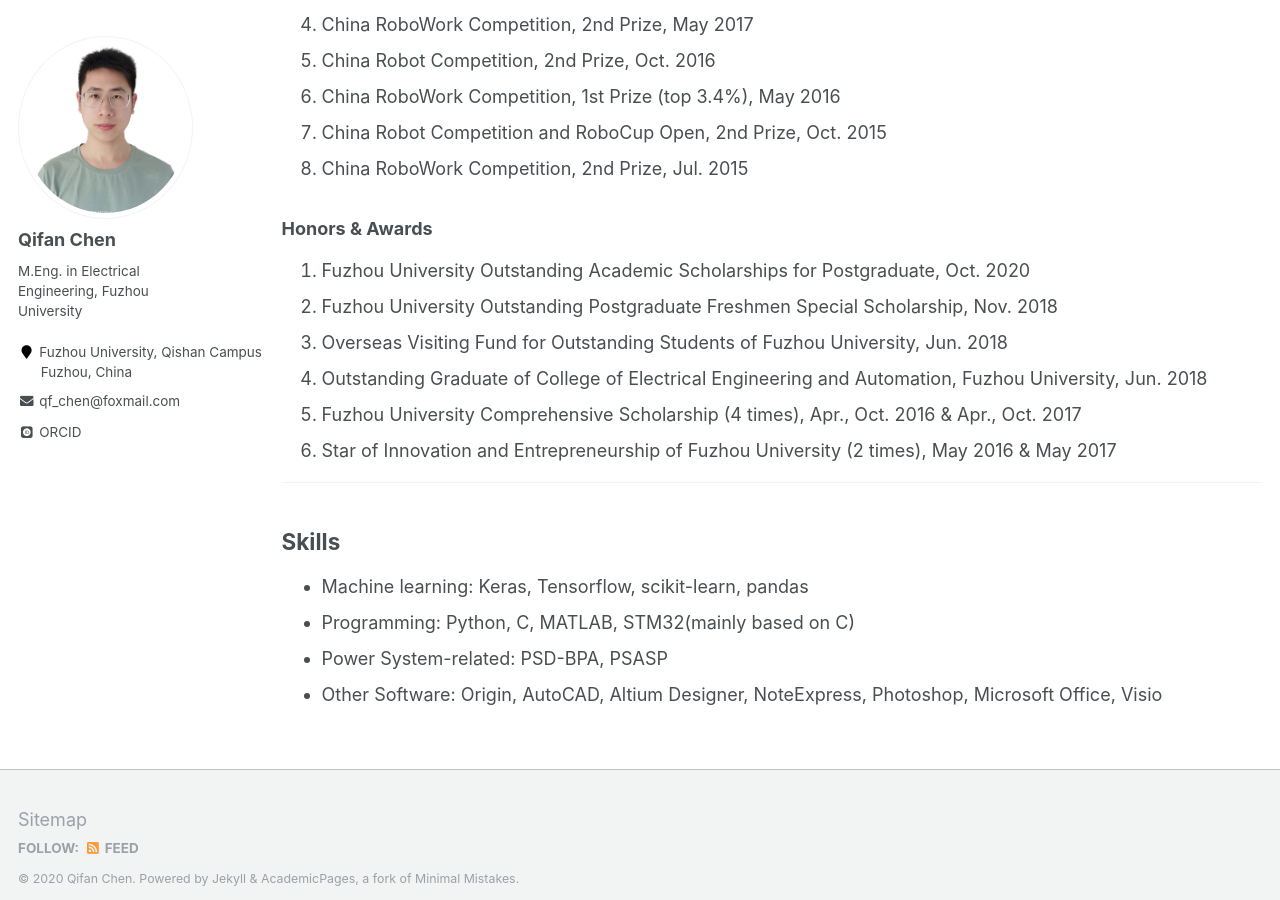
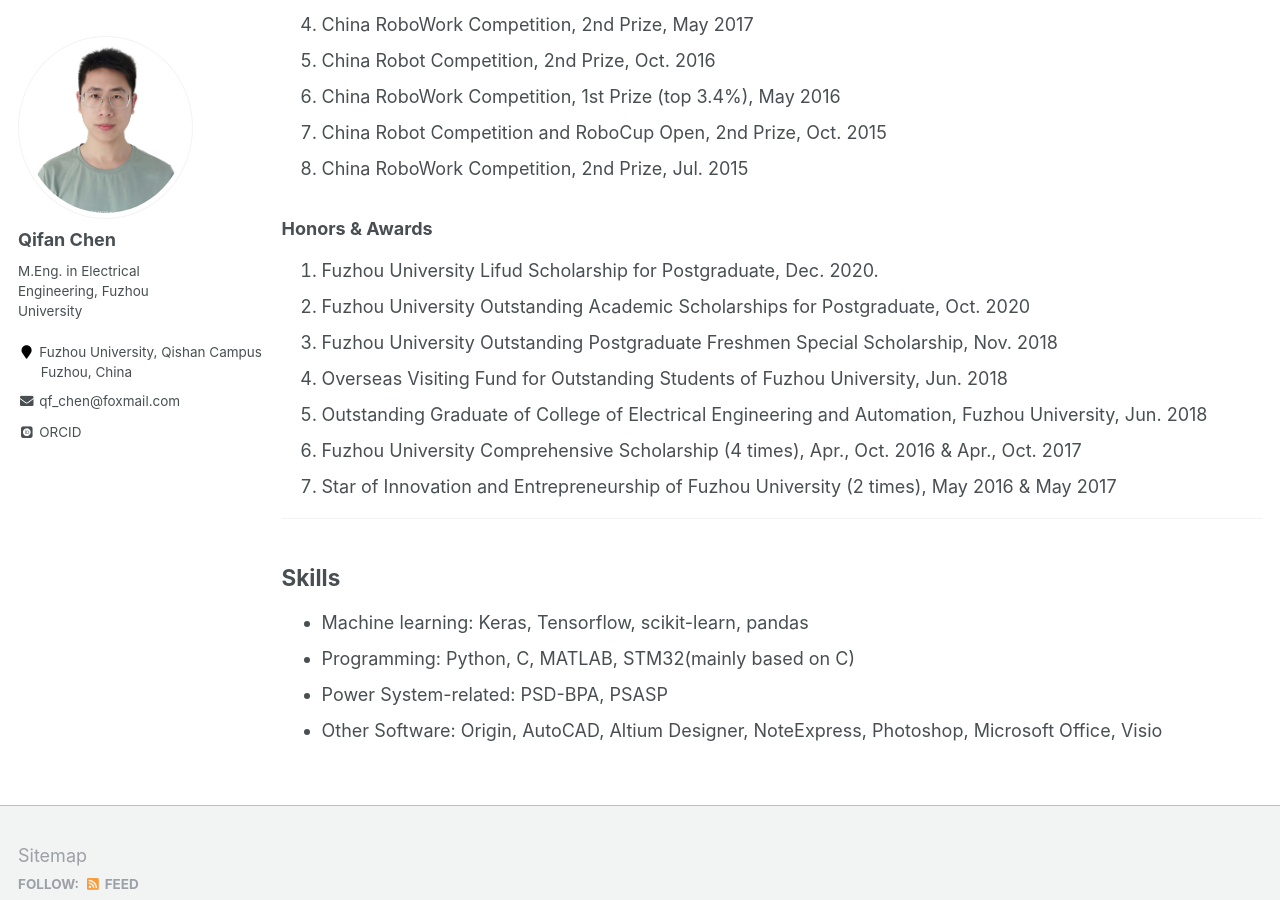
Before and after one commit to ChQf/ChQf.github.io, a Jekyll site: the page built from _pages/biography.md, in a window 1280 px wide and 900 px high, scrolled down 862 px. Built offline with Jekyll 4.4.1, drawn with Linux system fonts in a browser that asks for light colours; some web fonts are replaced.

Commit message:
award update 20201228

```diff
--- a/_pages/biography.md
+++ b/_pages/biography.md
@@ -41,6 +41,7 @@ redirect_from:
 
 ### Honors & Awards
 
+1. Fuzhou University Lifud Scholarship for Postgraduate, Dec. 2020.
 1. Fuzhou University Outstanding Academic Scholarships for Postgraduate, Oct. 2020
 1. Fuzhou University Outstanding Postgraduate Freshmen Special Scholarship, Nov. 2018
 1. Overseas Visiting Fund for Outstanding Students of Fuzhou University, Jun. 2018
```
